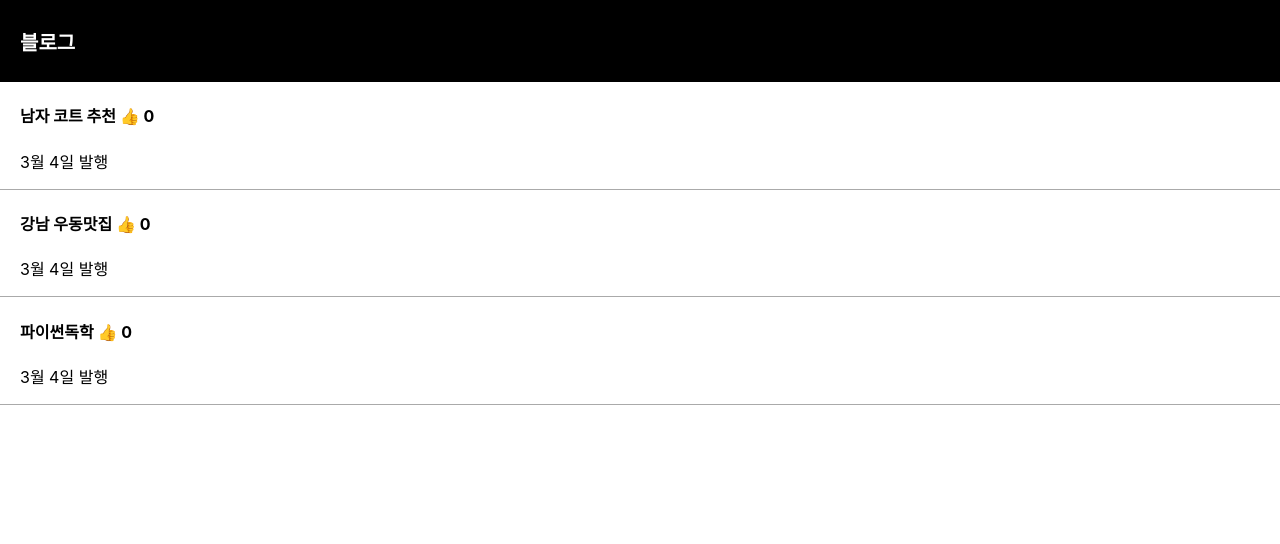
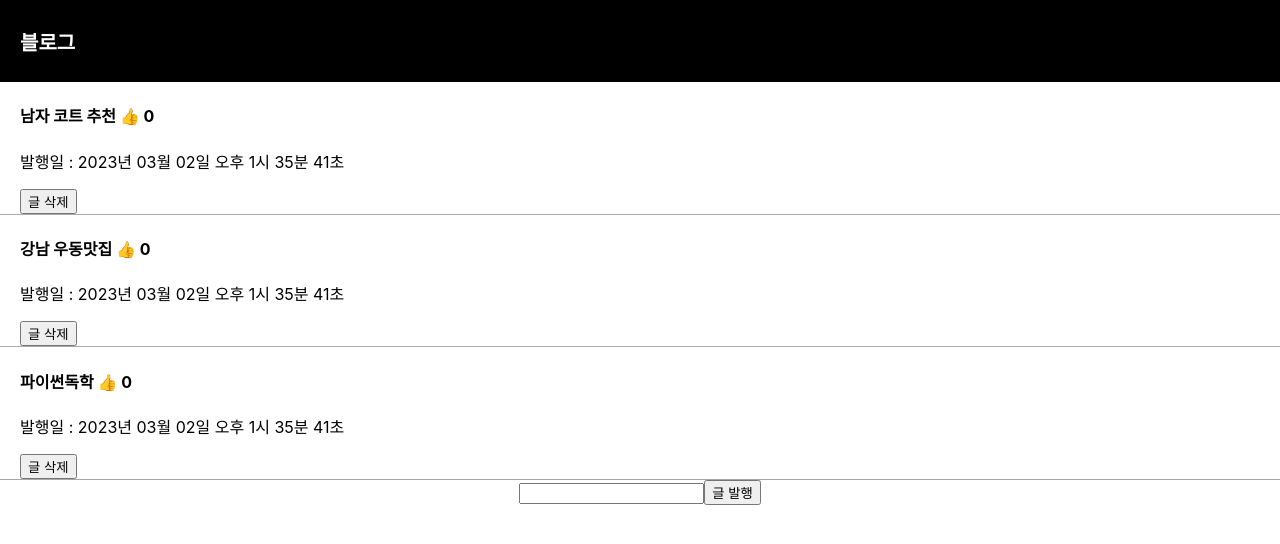
Before and after one commit to wangkodok/React-Study, a React (Create React App) app in the folder blog/: page / in a window 1280 px wide. Shown: the top 544 px of the page. Built offline with nearby package versions, Linux system fonts and the light colour scheme.

Commit message:
리액트 input 입력 값을 받아서 응용하기

```diff
--- a/blog/src/App.js
+++ b/blog/src/App.js
@@ -9,7 +9,33 @@ function App() {
   let [따봉, 따봉변경] = useState([0, 0, 0]);
   let [modal, setModal] = useState(false);
   let [modalTit, setModalTit] = useState(0);
+  let [입력값, 입력값변경] = useState("");
+  let [inputValue, setInputValue] = useState(false);
 
+  // 현재 날짜, 시간 구하기
+  let today = new Date();
+
+  // 현재 날짜
+  let year = today.getFullYear();
+  let month = ('0' + (today.getMonth() + 1)).slice(-2);
+  let day = ('0' + today.getDate()).slice(-2);
+  let currentDate = `${year}년 ${month}월 ${day}일`
+
+  // 현재 시간
+  let hours = ('0' + today.getHours()).slice(-2);
+  let minutes = ('0' + today.getMinutes()).slice(-2);
+  let seconds = ('0' + today.getSeconds()).slice(-2);
+  let currentTime = `${hours < 12 ? '오전' : '오후'} ${hours - 12}시 ${minutes}분 ${seconds}초`;
+
+  // useState 현재 시간
+  let [todayValueTime, setTodayValueTime] = useState([currentTime, currentTime, currentTime]);
+
+  // input 입력한 값이 없으면 실행하는 함수
+  function showTime() {
+    setTimeout(() => {
+      setInputValue(false);
+    }, 2000);
+  }
   return (
     <div className="App">
       <div className="black-nav">
@@ -56,10 +82,52 @@ function App() {
                 copy[i] = copy[i] + 1
                 따봉변경(copy);
               }}>👍</span> {따봉[i]}</h4>
-              <p>3월 4일 발행</p>
+              <p>발행일 : {currentDate} {todayValueTime[i]}</p>
+              <button onClick={() => {
+                // 해당하는 목록 삭제
+                let copy = [...title];
+                copy.splice(i, 1); // splice "i" 번째부터 1개 삭제
+                setTitle(copy);
+
+                // 해당하는 모달창 삭제
+                setModal(false);
+              }}>글 삭제</button>
             </div>
           )
         })
+      }
+      <input onChange={(e) => {
+        입력값변경(e.target.value);
+      }} />
+      <button onClick={() => {
+        // input 입력한 값이 없으면 실행하는 if 문
+        if (입력값.trim() === '') {
+          setInputValue(true);
+          showTime()
+          return;
+        }
+
+        // 입력한 값 추가
+        let copy = [...title];
+        copy.push(입력값);
+        setTitle(copy);
+
+        // 현재 시간 추가
+        let copyTime = [...todayValueTime];
+        copyTime.push(currentTime);
+        setTodayValueTime(copyTime);
+
+        // 따봉 버튼 추가
+        let 따봉카피 = [...따봉];
+        따봉카피.push(0);
+        따봉변경(따봉카피);
+      }}>글 발행</button>
+      {
+        inputValue === true ?
+        (
+          입력값.trim() === '' ? <p>입력하지 않았습니다.</p> : null
+        )
+        : null
       }
       {
         modal === true ? <Modal title={title} setTitle={setTitle} modalTit={modalTit}/> : null
@@ -77,7 +145,7 @@ function Modal(props) {
         <p>상세내용</p>
         <button onClick={() => {
           let copy = [...props.title];
-          copy[0] = '여자 코트 추천';
+          copy[props.modalTit] = '여자 코트 추천';
           props.setTitle(copy);
         }}>글 수정</button>
       </div>
```
